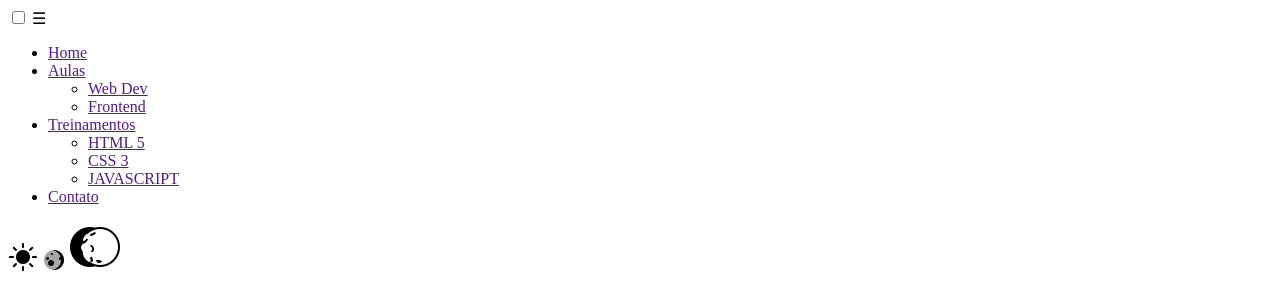
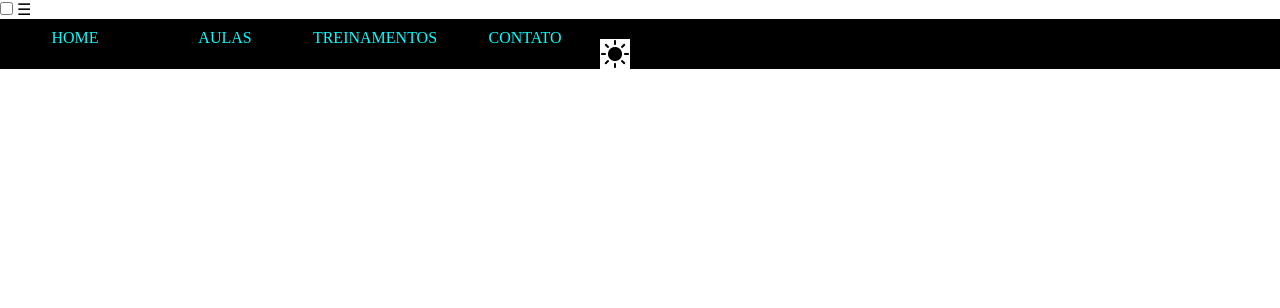
Before and after one commit to vbastelli/Projeto-5-ESPJ, a plain HTML site: page index.html in a window 1280 px wide. Drawn offline with Linux system fonts and the light colour scheme.

Commit message:
Update index.html

```diff
--- a/index.html
+++ b/index.html
@@ -3,7 +3,7 @@
 <head>
     <meta charset="UTF-8">
     <meta name="viewport" content="width=device-width, initial-scale=1.0">
-    <link rel="stylesheet" href="./css/estilo.css">
+    <link rel="stylesheet" href="./css/style.css">
     <title>Projeto 5</title>
 </head>
 <body>
```
